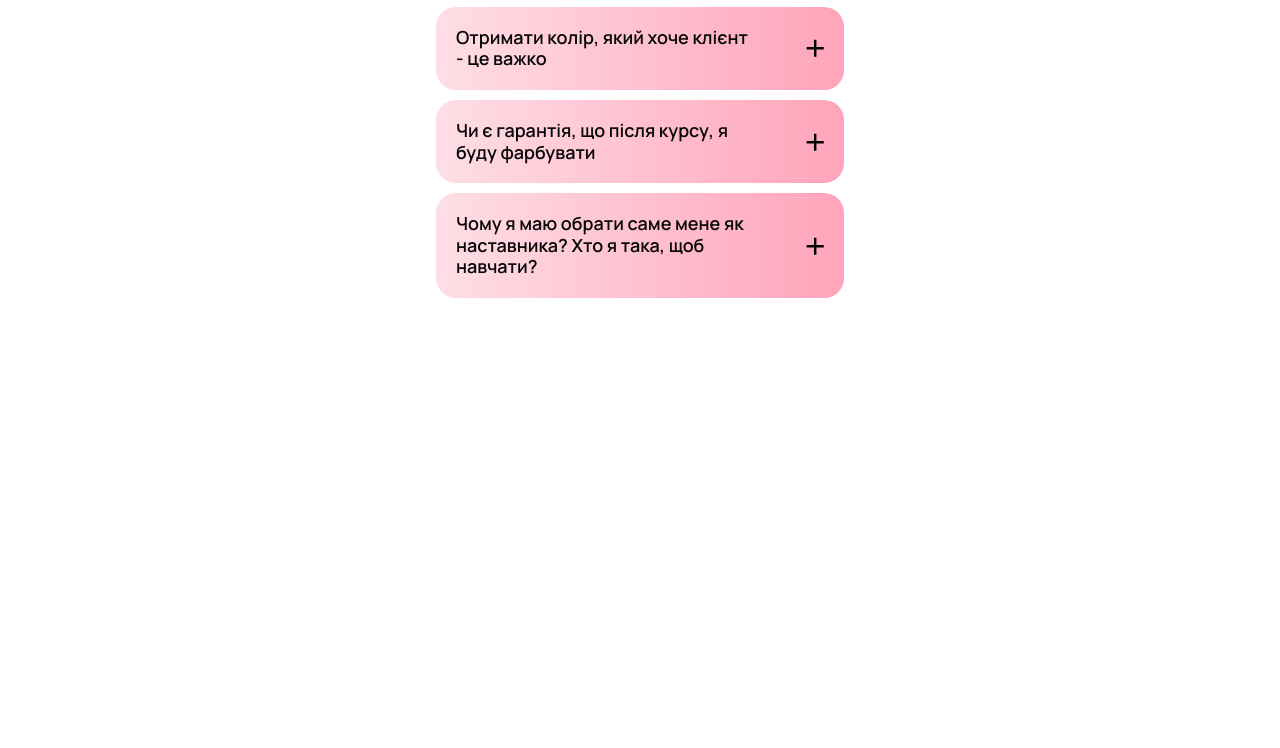
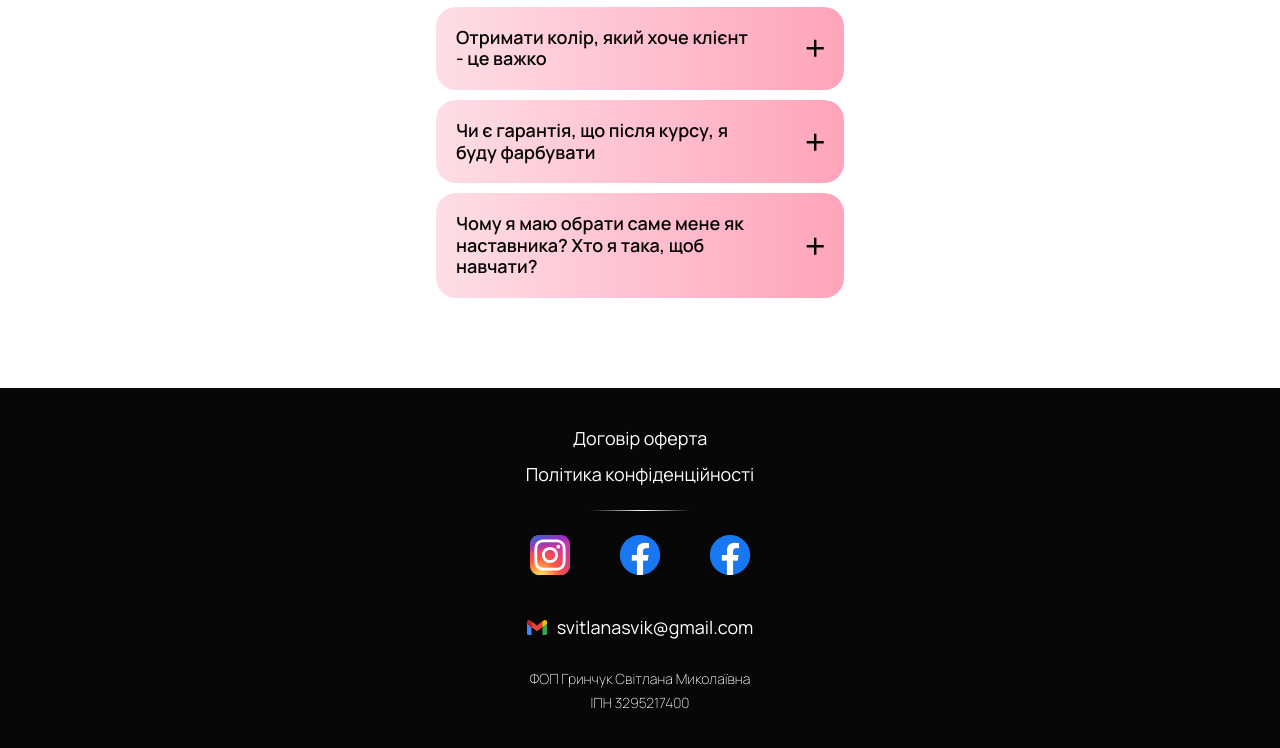
Before and after one commit to RomanIsaiev/work-website-11, a plain HTML site: page index.html in a window 1280 px wide. Shown: the part 5761-6509 px from the top of the page. Before the commit the page ends 6149 px from the top, so only its background shows below. Drawn offline with nearby package versions, Linux system fonts and the light colour scheme; a web font is replaced by a local one.

Commit message:
added footer

```diff
--- a/css/styles.css
+++ b/css/styles.css
@@ -1353,3 +1353,109 @@ img {
     font-size: 16px;
   }
 }
+
+/* footer */
+
+.footer {
+  padding-top: 38px;
+  padding-bottom: 40px;
+  background: #070707;
+}
+
+.footer-deals > a[href="https://docs.google.com/document/d/1siWLdfM40LSYSNi-RoCCmC0cB-aG-RNP/edit"
+] {
+  margin-bottom: 12px;
+}
+
+.footer-deals a {
+  display: block;
+
+  color: #fff;
+  text-align: center;
+  font-family: Manrope;
+  font-size: 14px;
+  font-style: normal;
+  font-weight: 400;
+  line-height: normal;
+}
+
+.footer-deals::after {
+  content: '';
+  display: block;
+
+  height: 1px;
+  width: 100px;
+  background: linear-gradient(
+    90deg,
+    rgba(255, 255, 255, 0) 0%,
+    #fff 52.6%,
+    rgba(255, 255, 255, 0) 100%
+  );
+
+  margin-top: 24px;
+  margin-bottom: 24px;
+
+  margin-left: auto;
+  margin-right: auto;
+}
+
+.social-container {
+  display: flex;
+  justify-content: center;
+  gap: 50px;
+  align-items: center;
+
+  margin-bottom: 40px;
+}
+
+.footer-mail-container {
+  display: flex;
+  justify-content: center;
+  flex-direction: row;
+  align-items: center;
+  gap: 10px;
+
+  margin-bottom: 30px;
+}
+
+.footer-mail {
+  display: block;
+  color: #fff;
+  text-align: center;
+  font-family: Manrope;
+  font-size: 14px;
+  font-style: normal;
+  font-weight: 400;
+  line-height: normal;
+}
+
+.fop-container {
+  display: flex;
+  flex-direction: column;
+  gap: 5px;
+}
+
+.fop-container p {
+  color: var(--white, #fff);
+  text-align: center;
+  font-family: Manrope;
+  font-size: 14px;
+  font-style: normal;
+  font-weight: 200;
+  line-height: normal;
+}
+
+@media screen and (min-width: 1280px) {
+  .footer-deals a {
+    font-size: 18px;
+  }
+
+  .social-container img {
+    width: 40px;
+    height: 40px;
+  }
+
+  .footer-mail {
+    font-size: 18px;
+  }
+}
--- a/index.html
+++ b/index.html
@@ -11,7 +11,7 @@
     <link rel="preconnect" href="https://fonts.googleapis.com" />
     <link rel="preconnect" href="https://fonts.gstatic.com" crossorigin />
     <link
-      href="https://fonts.googleapis.com/css2?family=Manrope:wght@300;400;500;600;700;800&family=Unbounded:wght@200;300;500;600&display=swap"
+      href="https://fonts.googleapis.com/css2?family=Manrope:wght@200;300;400;500;600;700;800&family=Unbounded:wght@200;300;500;600&display=swap"
       rel="stylesheet"
     />
     <link rel="stylesheet" href="./css/styles.css" />
@@ -578,7 +578,77 @@
         </div>
       </section>
     </main>
-    <footer></footer>
+    <footer class="footer">
+      <div class="container">
+        <div class="footer-deals">
+          <a
+            class="link"
+            target="_blank"
+            rel="nofollow"
+            href="https://docs.google.com/document/d/1siWLdfM40LSYSNi-RoCCmC0cB-aG-RNP/edit"
+            >Договір оферта</a
+          ><a
+            class="link"
+            target="_blank"
+            rel="nofollow"
+            href="https://docs.google.com/document/d/1tCY5wFKWLu59gd0MCRSC7SmRhgcOXhWg/edit"
+            >Політика конфіденційності</a
+          >
+        </div>
+        <div class="social-container">
+          <a
+            class="link"
+            href="https://instagram.com/color_style__grynchuk?igshid=MXFuczl0a25penNzMA=="
+            target="_blank"
+            rel="nofollow"
+          >
+            <img
+              src="./images/footer-insta.svg"
+              alt="insta"
+              width="24"
+              height="24"
+          /></a>
+          <a
+            class="link"
+            href="https://www.facebook.com/profile.php?id=100026928284989"
+            target="_blank"
+            rel="nofollow"
+          >
+            <img
+              src="./images/footer-facebook.svg"
+              alt="telegram"
+              width="24"
+              height="24"
+          /></a>
+          <a
+            class="link"
+            href="https://www.facebook.com/profile.php?id=100087752439249"
+            target="_blank"
+            rel="nofollow"
+            ><img
+              src="./images/footer-facebook.svg"
+              alt="viber"
+              width="24"
+              height="24"
+          /></a>
+        </div>
+        <a class="footer-mail link" href="mailto:svitlanasvik@gmail.com"
+          ><div class="footer-mail-container">
+            <img
+              src="./images/footer-mail.svg"
+              alt="gmail"
+              width="20"
+              height="15"
+            />
+            <p>svitlanasvik@gmail.com</p>
+          </div></a
+        >
+        <div class="fop-container">
+          <p>ФОП Гринчук Світлана Миколаївна</p>
+          <p>ІПН 3295217400</p>
+        </div>
+      </div>
+    </footer>
     <script src="./js/jquery-3.7.0.min.js"></script>
     <script src="./js/faq.js"></script>
     <script src="./js/timer.js"></script>
```
Also changed, not shown: images/footer-facebook.svg (added), images/footer-insta.svg (added), images/footer-mail.svg (added).
